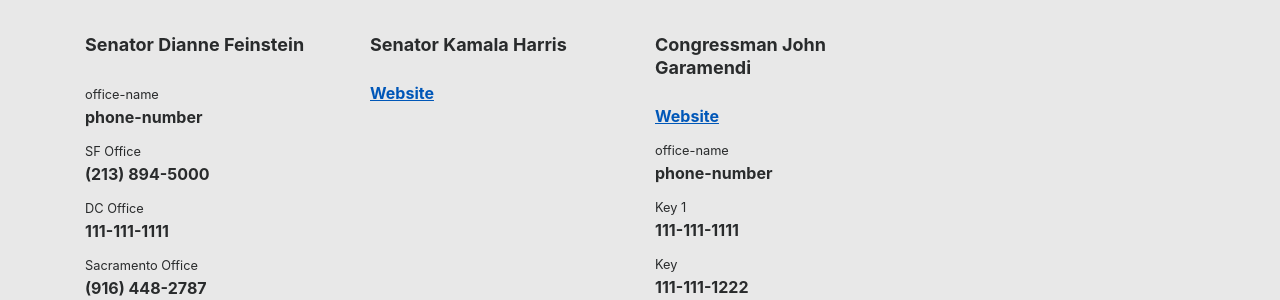
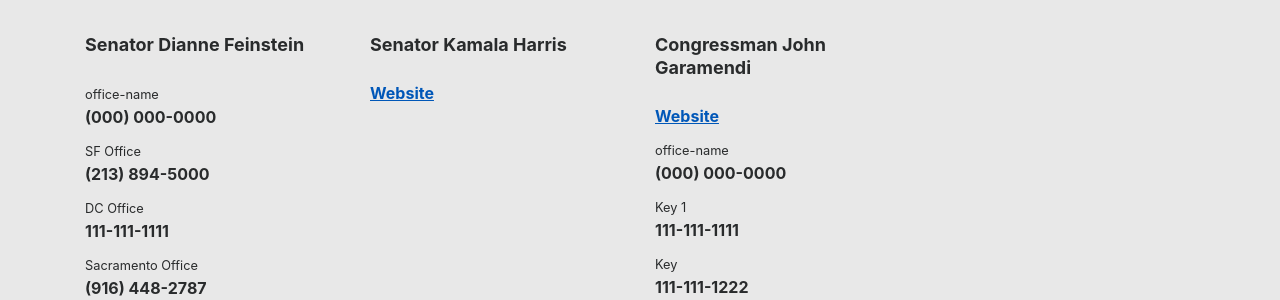
Before and after one commit to IndivisibleTemplate/BasicTemplate, a Jekyll site: the page built from index.html, in a window 1280 px wide and 900 px high, scrolled down 1556 px. Shown: the part 153-453 px from the top of the window. Built offline with Jekyll 4.4.1, drawn with Linux system fonts in a browser that asks for light colours; nearby versions of some CDN libraries; the list of posts is cut into pages by our own code; comment, search, counter and statistics services are not loaded.

Commit message:
Update _config.yml

```diff
--- a/_config.yml
+++ b/_config.yml
@@ -38,7 +38,7 @@
   values:
     main-image:
     phone-numbers:
-      office-name: phone-number
+      office-name: (000) 000-0000
 - scope:
     path: ''
     type: successes
```
